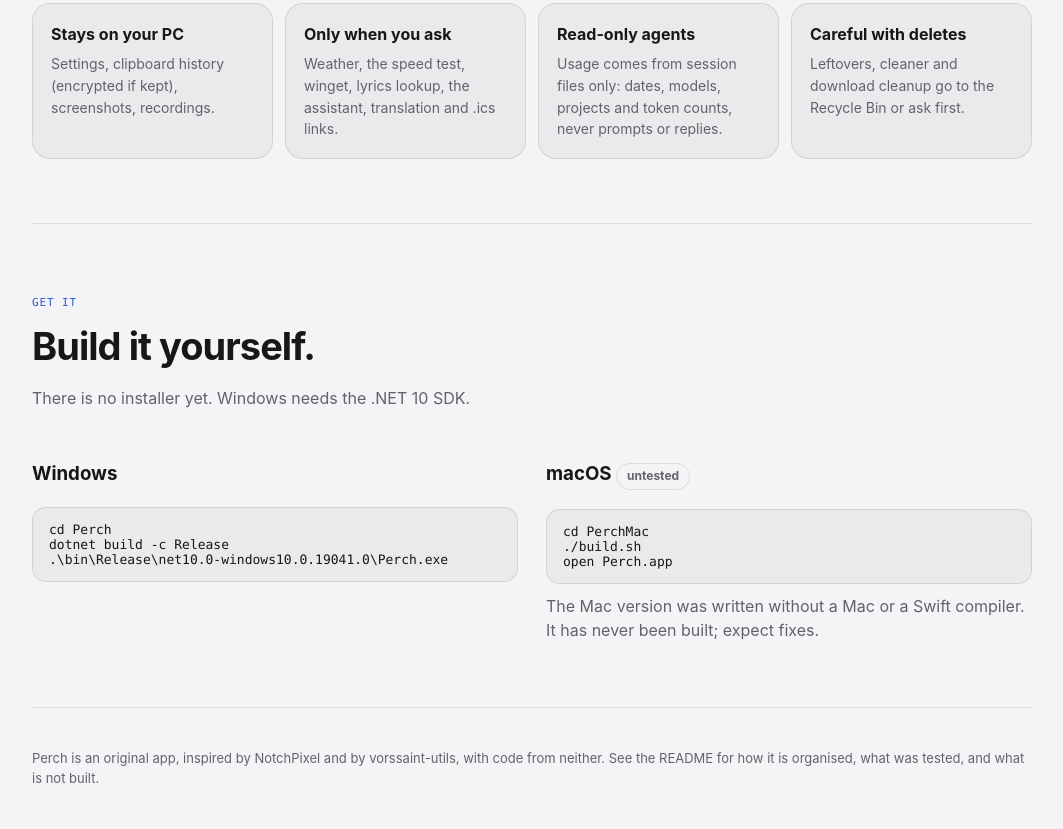
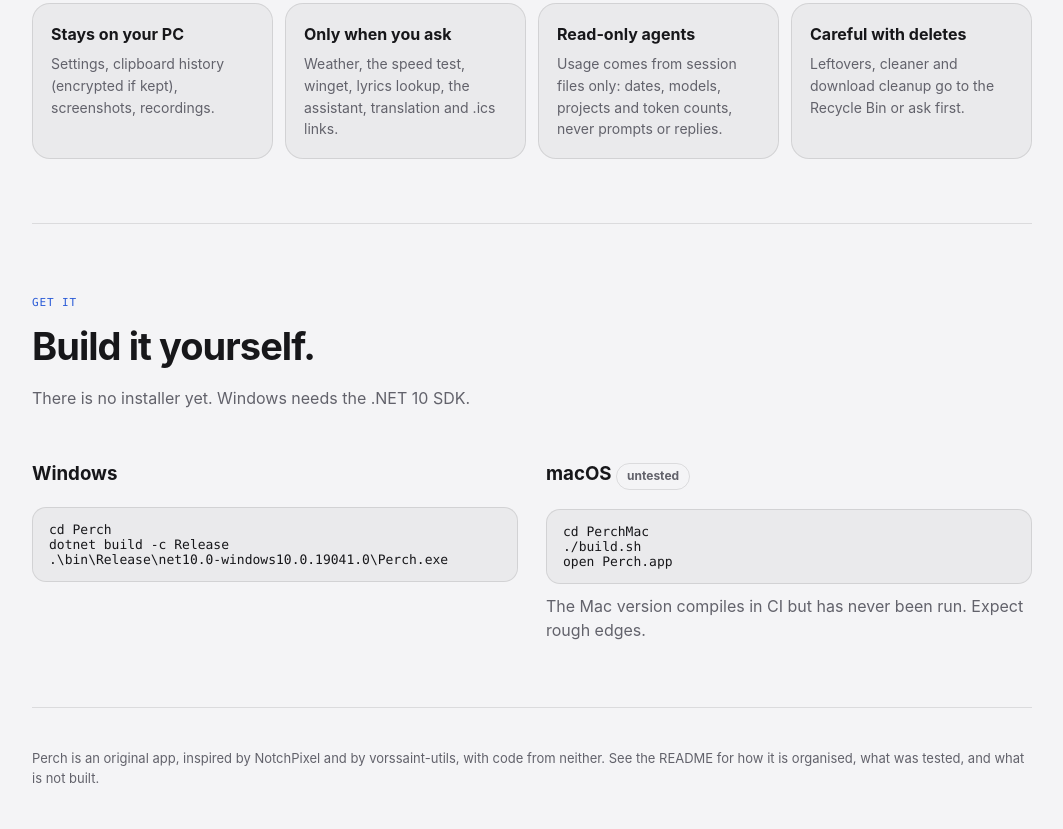
Before and after one commit to rayanno0sarif-ops/perch, a plain HTML site: page docs/index.html in a window 1280 px wide. Shown: the part 2184-3013 px from the top of the page, without its empty margins (108-1171 px from the left). Drawn offline with Linux system fonts and the light colour scheme.

Commit message:
Docs: the Mac version now compiles in CI
Co-Authored-By: Claude Sonnet 5.5 <noreply@anthropic.com>

```diff
--- a/docs/index.html
+++ b/docs/index.html
@@ -135,7 +135,7 @@ dotnet build -c Release
 <pre>cd PerchMac
 ./build.sh
 open Perch.app</pre>
-    <p class="sub" style="margin:0">The Mac version was written without a Mac or a Swift compiler. It has never been built; expect fixes.</p></div>
+    <p class="sub" style="margin:0">The Mac version compiles in CI but has never been run. Expect rough edges.</p></div>
   </div>
 </section>
 
```
Also changed, not shown: 2 other files.
